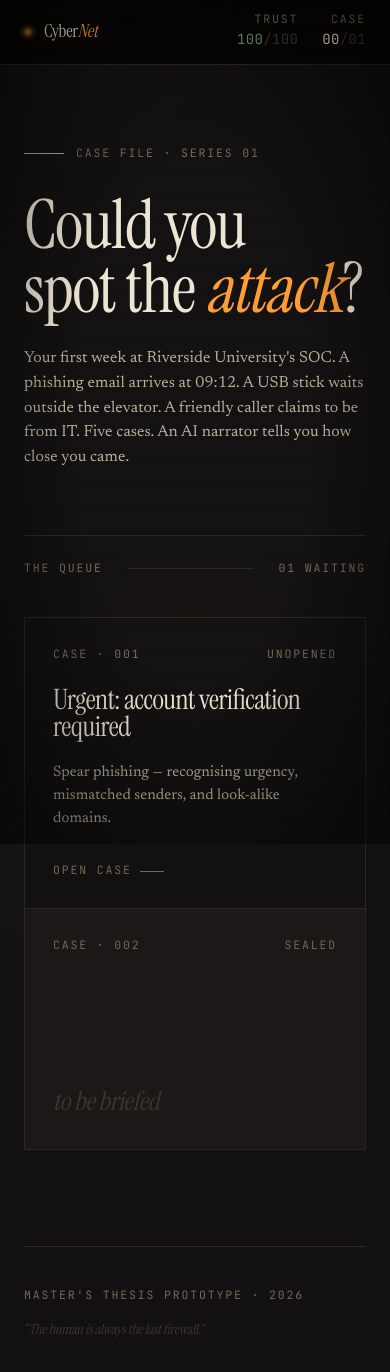
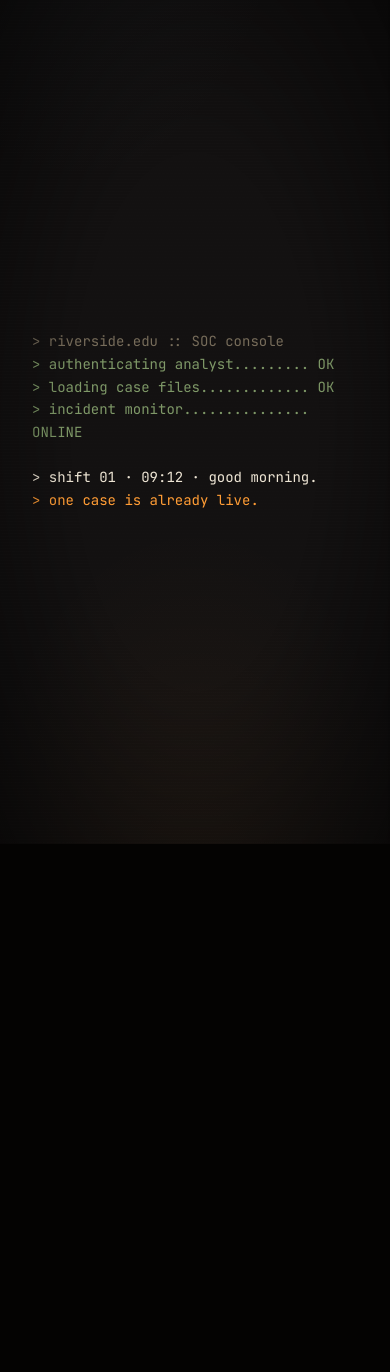
Before and after one commit to MoeJaafar/cybernet-awareness, a Next.js app: page / in a window 390 px wide. Shown: the top 1372 px of the page. After the commit the page ends 844 px from the top, so only its background shows below. Built offline with nearby package versions, Linux system fonts and the light colour scheme.

Commit message:
landing: boot sequence then live queue instead of static hero

```diff
--- a/src/app/page.tsx
+++ b/src/app/page.tsx
@@ -1,130 +1,156 @@
+"use client";
+
+import { useState } from "react";
 import Link from "next/link";
+import { motion } from "motion/react";
 import { listScenarios } from "@/lib/scenarios";
-import { StatusBar } from "@/components/StatusBar";
+import { BootSequence } from "@/components/BootSequence";
 
 export default function Home() {
     const scenarios = listScenarios();
+    const [booted, setBooted] = useState(false);
+
+    if (!booted) {
+        return <BootSequence onDone={() => setBooted(true)} />;
+    }
+
+    return <Queue scenarios={scenarios} />;
+}
+
+function Queue({
+    scenarios,
+}: {
+    scenarios: ReturnType<typeof listScenarios>;
+}) {
+    const first = scenarios[0];
+    const rest = scenarios.slice(1);
 
     return (
-        <>
-            <StatusBar score={100} completed={0} total={scenarios.length} />
-
-            <main className="max-w-6xl mx-auto px-6 sm:px-10">
-                {/* HERO — asymmetric, editorial. Eyebrow, drop, display type. */}
-                <section className="pt-20 sm:pt-32 pb-16 sm:pb-28 grid grid-cols-12 gap-6 items-end">
-                    <div className="col-span-12 sm:col-span-8 flex flex-col gap-8">
+        <main className="min-h-screen px-6 sm:px-12 lg:px-20 pt-12 pb-24">
+            {/* Shift header — slim, mono. */}
+            <motion.div
+                className="flex items-baseline justify-between border-b border-[color:var(--color-edge-subtle)] pb-4 mb-16"
+                initial={{ opacity: 0, y: -8 }}
+                animate={{ opacity: 1, y: 0 }}
+                transition={{ duration: 0.4 }}
+            >
                 <div className="flex items-center gap-3">
-                            <span className="h-px w-10 bg-[color:var(--color-amber)]"></span>
+                    <span className="relative inline-flex">
+                        <span className="h-2 w-2 rounded-full bg-[color:var(--color-amber)] dot-live"></span>
+                        <span className="absolute inset-0 h-2 w-2 rounded-full bg-[color:var(--color-amber)] blur-[3px] opacity-80"></span>
+                    </span>
                     <span className="type-mono text-[color:var(--color-amber)]">
-                                Case File · Series 01
+                        on duty · shift 01
                     </span>
                 </div>
-                        <h1 className="type-display text-[68px] sm:text-[112px] lg:text-[136px] text-[color:var(--color-bone)] leading-[0.92]">
-                            Could you
-                            <br />
-                            spot the{" "}
-                            <span className="type-display-italic text-[color:var(--color-amber)] amber-flicker">
-                                attack
+                <span className="type-mono text-[color:var(--color-bone-ghost)]">
+                    09:12 · riverside.edu
                 </span>
-                            ?
-                        </h1>
-                    </div>
+            </motion.div>
 
-                    <div className="col-span-12 sm:col-span-4 flex flex-col gap-4 sm:pb-4">
-                        <p className="type-body text-[color:var(--color-bone-dim)] text-base sm:text-[17px] leading-[1.65]">
-                            Your first week at Riverside University&apos;s SOC.
-                            A phishing email arrives at 09:12. A USB stick
-                            waits outside the elevator. A friendly caller
-                            claims to be from IT. Five cases. An AI narrator
-                            tells you how close you came.
-                        </p>
-                    </div>
-                </section>
-
-                {/* Chapter divider. */}
-                <div className="flex items-center gap-6 border-t border-[color:var(--color-edge-subtle)] pt-6 mb-10">
-                    <span className="type-mono">
-                        The Queue
-                    </span>
-                    <span className="h-px flex-1 bg-[color:var(--color-edge-subtle)]"></span>
-                    <span className="type-mono text-[color:var(--color-bone-ghost)]">
-                        {scenarios.length.toString().padStart(2, "0")} waiting
+            {/* LIVE CASE — takes the full width, pulses. */}
+            <motion.section
+                className="mb-16"
+                initial={{ opacity: 0, y: 16 }}
+                animate={{ opacity: 1, y: 0 }}
+                transition={{ duration: 0.7, delay: 0.15, ease: [0.2, 0.7, 0.2, 1] }}
+            >
+                <div className="flex items-center gap-3 mb-4">
+                    <span className="h-px w-6 bg-[color:var(--color-signal-red)]"></span>
+                    <span className="type-mono text-[color:var(--color-signal-red)]">
+                        incoming · priority
                     </span>
                 </div>
 
-                {/* SCENARIO QUEUE — case-file cards. */}
-                <section className="mb-24">
-                    <ul className="grid grid-cols-1 md:grid-cols-2 gap-px bg-[color:var(--color-edge-subtle)] border border-[color:var(--color-edge-subtle)]">
-                        {scenarios.map((s, i) => (
-                            <li key={s.id} className="bg-[color:var(--color-ink-base)]">
                 <Link
-                                    href={`/scenario/${s.id}`}
-                                    className="group block h-full p-7 sm:p-9 hover:bg-[color:var(--color-ink-raised)] transition-colors duration-300 relative"
+                    href={`/scenario/${first.id}`}
+                    className="group block border-l-2 border-[color:var(--color-signal-red)] pl-8 sm:pl-12 py-4 hover:pl-10 sm:hover:pl-14 transition-[padding] duration-500 ease-out"
                 >
-                                    {/* Amber corner-mark — appears on hover. */}
-                                    <span
-                                        aria-hidden
-                                        className="absolute top-0 right-0 w-[3px] h-0 bg-[color:var(--color-amber)] group-hover:h-full transition-[height] duration-500 ease-out"
-                                    />
-
-                                    <div className="flex items-baseline justify-between gap-6 mb-6">
-                                        <span className="type-mono text-[color:var(--color-amber)]">
-                                            Case · {String(i + 1).padStart(3, "0")}
+                    <div className="flex items-baseline gap-5 mb-5">
+                        <span className="type-mono text-[color:var(--color-signal-red)]">
+                            case · 001
                         </span>
-                                        <span className="type-mono text-[color:var(--color-bone-ghost)] group-hover:text-[color:var(--color-bone-muted)] transition-colors">
-                                            unopened
+                        <span className="h-px flex-1 bg-[color:var(--color-edge-subtle)] max-w-[160px]"></span>
+                        <span className="type-mono text-[color:var(--color-signal-red)] amber-flicker">
+                            unread
                         </span>
                     </div>
 
-                                    <h3 className="type-display text-[28px] sm:text-[34px] leading-[1.05] text-[color:var(--color-bone)] mb-5 group-hover:text-[color:var(--color-amber-soft)] transition-colors">
-                                        {s.title}
-                                    </h3>
+                    <h2 className="type-display text-[44px] sm:text-[68px] lg:text-[88px] leading-[0.98] text-[color:var(--color-bone)] group-hover:text-[color:var(--color-amber)] transition-colors duration-300 max-w-4xl">
+                        {first.title}
+                    </h2>
 
-                                    <p className="type-body text-[15px] text-[color:var(--color-bone-dim)] leading-relaxed">
-                                        {s.concept}
+                    <p className="type-body text-base sm:text-lg text-[color:var(--color-bone-dim)] mt-5 max-w-2xl leading-relaxed">
+                        {first.concept}
                     </p>
 
-                                    <div className="mt-8 flex items-center gap-2 text-[color:var(--color-bone-muted)] group-hover:text-[color:var(--color-amber)] transition-colors">
-                                        <span className="type-mono">
-                                            Open case
-                                        </span>
-                                        <span aria-hidden className="h-px w-6 bg-current group-hover:w-16 transition-[width] duration-500 ease-out"></span>
+                    <div className="mt-8 flex items-center gap-3 text-[color:var(--color-bone-muted)] group-hover:text-[color:var(--color-amber)] transition-colors">
+                        <span className="type-mono">open case file</span>
+                        <span
+                            aria-hidden
+                            className="h-px w-10 bg-current group-hover:w-24 transition-[width] duration-500 ease-out"
+                        ></span>
                     </div>
                 </Link>
-                            </li>
-                        ))}
+            </motion.section>
 
-                        {/* Placeholder "coming soon" tiles to fill the grid symmetrically. */}
-                        {Array.from({ length: Math.max(0, (scenarios.length % 2 === 0 ? 0 : 1)) }).map((_, i) => (
-                            <li
-                                key={`empty-${i}`}
-                                className="bg-[color:var(--color-ink-base)]/60 p-7 sm:p-9 flex flex-col justify-between min-h-[240px]"
+            {/* REST OF QUEUE — sealed / locked. */}
+            {rest.length > 0 && (
+                <motion.section
+                    initial={{ opacity: 0 }}
+                    animate={{ opacity: 1 }}
+                    transition={{ duration: 0.6, delay: 0.6 }}
                 >
-                                <div className="flex items-baseline justify-between">
+                    <div className="flex items-center gap-4 mb-6">
+                        <span className="type-mono">in the queue</span>
+                        <span className="h-px flex-1 bg-[color:var(--color-edge-subtle)]"></span>
                         <span className="type-mono text-[color:var(--color-bone-ghost)]">
-                                        Case · {String(scenarios.length + 1).padStart(3, "0")}
+                            {rest.length.toString().padStart(2, "0")} sealed
+                        </span>
+                    </div>
+
+                    <ul>
+                        {rest.map((s, i) => (
+                            <motion.li
+                                key={s.id}
+                                className="border-t border-[color:var(--color-edge-subtle)] last:border-b"
+                                initial={{ opacity: 0, x: -4 }}
+                                animate={{ opacity: 1, x: 0 }}
+                                transition={{
+                                    duration: 0.5,
+                                    delay: 0.75 + i * 0.08,
+                                }}
+                            >
+                                <div className="py-5 grid grid-cols-[auto_1fr_auto] items-center gap-6 opacity-55">
+                                    <span className="type-mono text-[color:var(--color-bone-ghost)] w-16">
+                                        · {String(i + 2).padStart(3, "0")}
+                                    </span>
+                                    <span className="type-display-italic text-[color:var(--color-bone-muted)] text-lg sm:text-xl">
+                                        to be briefed
                                     </span>
                                     <span className="type-mono text-[color:var(--color-bone-ghost)]">
                                         sealed
                                     </span>
                                 </div>
-                                <h3 className="type-display-italic text-[26px] text-[color:var(--color-bone-ghost)] leading-snug">
-                                    to be briefed
-                                </h3>
-                            </li>
+                            </motion.li>
                         ))}
                     </ul>
-                </section>
+                </motion.section>
+            )}
 
-                <footer className="border-t border-[color:var(--color-edge-subtle)] py-10 flex flex-col sm:flex-row items-start sm:items-center justify-between gap-4">
-                    <p className="type-mono">
-                        Master&apos;s thesis prototype · 2026
-                    </p>
-                    <p className="type-body text-sm text-[color:var(--color-bone-ghost)] italic">
-                        <span className="type-display-italic">&ldquo;The human is always the last firewall.&rdquo;</span>
-                    </p>
-                </footer>
+            <motion.footer
+                className="mt-24 pt-8 border-t border-[color:var(--color-edge-subtle)] flex flex-col sm:flex-row items-start sm:items-center justify-between gap-4"
+                initial={{ opacity: 0 }}
+                animate={{ opacity: 1 }}
+                transition={{ duration: 0.5, delay: 1.1 }}
+            >
+                <span className="type-mono text-[color:var(--color-bone-ghost)]">
+                    master&apos;s thesis prototype · 2026
+                </span>
+                <span className="type-display-italic text-sm text-[color:var(--color-bone-ghost)]">
+                    &ldquo;the human is always the last firewall.&rdquo;
+                </span>
+            </motion.footer>
         </main>
-        </>
     );
 }
--- /dev/null
+++ b/src/components/BootSequence.tsx
@@ -0,0 +1,123 @@
+"use client";
+
+import { useEffect, useState } from "react";
+
+/**
+ * Boot-up typewriter. Plays a sequence of terminal-like lines, then
+ * hands off to the caller via onDone. The caller reveals the rest of
+ * the page once the boot completes.
+ */
+
+type Line = {
+    text: string;
+    /** milliseconds between characters during this line. */
+    speed?: number;
+    /** milliseconds to wait AFTER this line finishes before starting next. */
+    pauseAfter?: number;
+    /** visual tone for this line. */
+    tone?: "muted" | "primary" | "ok" | "warn";
+};
+
+const SCRIPT: Line[] = [
+    { text: "> riverside.edu :: SOC console", tone: "muted", speed: 22 },
+    { text: "> authenticating analyst.........  OK", tone: "ok", speed: 14, pauseAfter: 180 },
+    { text: "> loading case files.............  OK", tone: "ok", speed: 14, pauseAfter: 180 },
+    { text: "> incident monitor...............  ONLINE", tone: "ok", speed: 14, pauseAfter: 300 },
+    { text: "", speed: 0, pauseAfter: 120 },
+    { text: "> shift 01 · 09:12 · good morning.", tone: "primary", speed: 30, pauseAfter: 280 },
+    { text: "> one case is already live.", tone: "warn", speed: 32 },
+];
+
+export function BootSequence({ onDone }: { onDone: () => void }) {
+    const [lineIndex, setLineIndex] = useState(0);
+    const [charIndex, setCharIndex] = useState(0);
+    const [done, setDone] = useState(false);
+
+    useEffect(() => {
+        if (done) return;
+        if (lineIndex >= SCRIPT.length) {
+            setDone(true);
+            const t = window.setTimeout(onDone, 500);
+            return () => window.clearTimeout(t);
+        }
+        const line = SCRIPT[lineIndex];
+        if (line.speed === 0 || charIndex >= line.text.length) {
+            const pause = line.pauseAfter ?? 60;
+            const t = window.setTimeout(() => {
+                setLineIndex((i) => i + 1);
+                setCharIndex(0);
+            }, pause);
+            return () => window.clearTimeout(t);
+        }
+        const t = window.setTimeout(
+            () => setCharIndex((c) => c + 1),
+            line.speed ?? 22,
+        );
+        return () => window.clearTimeout(t);
+    }, [lineIndex, charIndex, onDone, done]);
+
+    return (
+        <div className="min-h-screen flex flex-col justify-center px-8 sm:px-16 lg:px-24">
+            <div className="max-w-3xl">
+                {SCRIPT.slice(0, lineIndex).map((line, i) => (
+                    <Row key={i} line={line} text={line.text} />
+                ))}
+                {lineIndex < SCRIPT.length && (
+                    <Row
+                        line={SCRIPT[lineIndex]}
+                        text={SCRIPT[lineIndex].text.slice(0, charIndex)}
+                        caret
+                    />
+                )}
+            </div>
+
+            {/* Skip affordance. */}
+            {!done && (
+                <button
+                    type="button"
+                    onClick={() => {
+                        setDone(true);
+                        onDone();
+                    }}
+                    className="absolute bottom-6 right-6 sm:bottom-10 sm:right-10 type-mono text-[color:var(--color-bone-ghost)] hover:text-[color:var(--color-amber)] transition-colors"
+                >
+                    skip →
+                </button>
+            )}
+        </div>
+    );
+}
+
+function Row({
+    line,
+    text,
+    caret,
+}: {
+    line: Line;
+    text: string;
+    caret?: boolean;
+}) {
+    const colour =
+        line.tone === "primary"
+            ? "text-[color:var(--color-bone)]"
+            : line.tone === "ok"
+              ? "text-[color:var(--color-signal-green)]"
+              : line.tone === "warn"
+                ? "text-[color:var(--color-amber)]"
+                : "text-[color:var(--color-bone-muted)]";
+    return (
+        <div
+            className={`font-mono text-sm sm:text-base leading-relaxed ${colour}`}
+            style={{ minHeight: "1.6em" }}
+        >
+            {text}
+            {caret && (
+                <span
+                    aria-hidden
+                    className="inline-block ml-1 w-[0.55em] h-[1em] translate-y-[2px] bg-[color:var(--color-amber)]"
+                    style={{ animation: "pulse-dot 0.9s ease-in-out infinite" }}
+                />
+            )}
+        </div>
+    );
+}
```
Lines whose indentation alone changed are shown as unchanged.
